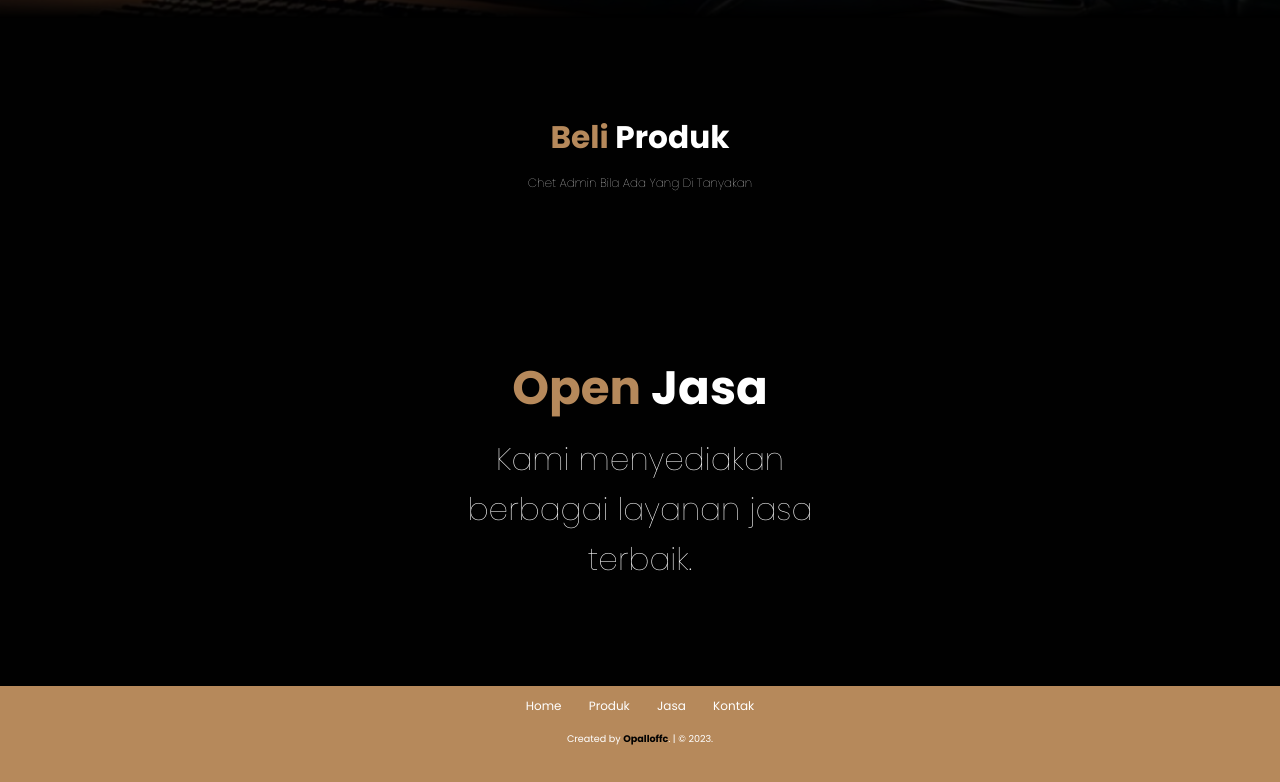
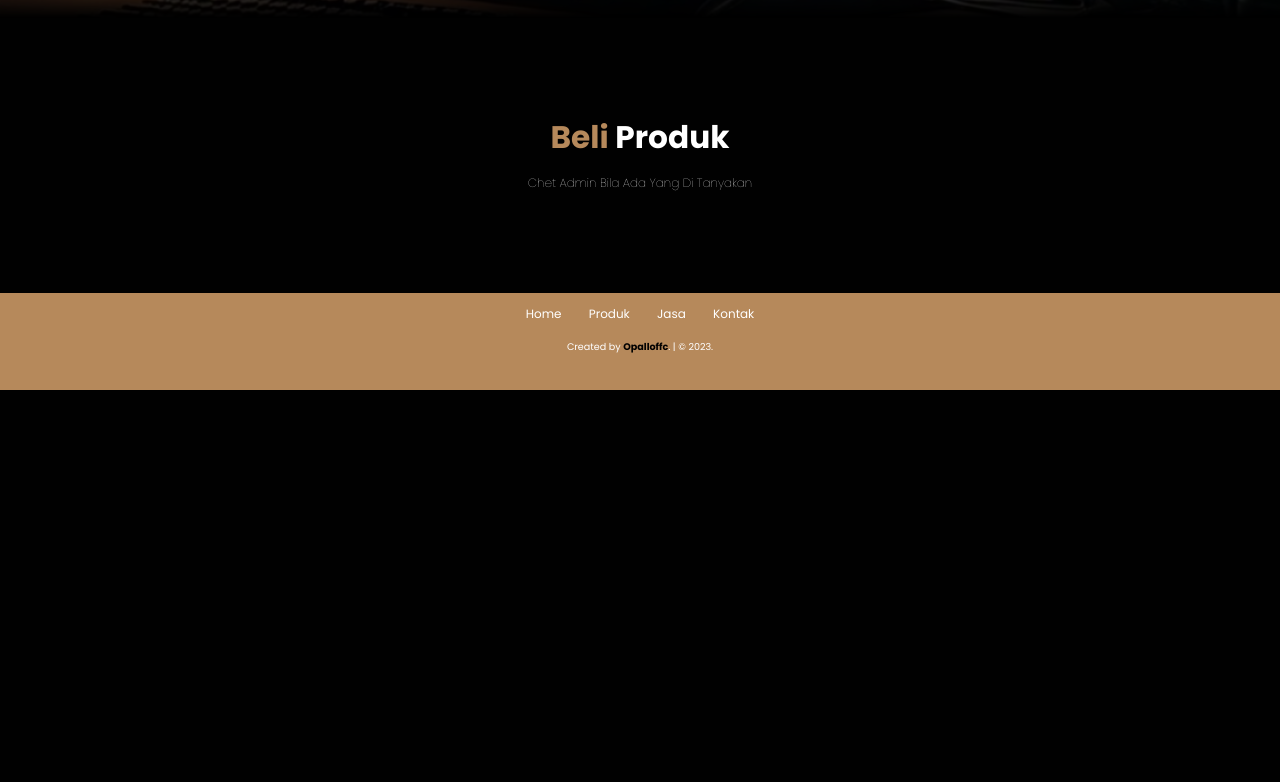
Before and after one commit to opalloffc/all-produk, a plain HTML site: page index.html in a window 1280 px wide. Shown: the part 782-1564 px from the top of the page. After the commit the page ends 1172 px from the top, so only its background shows below. Drawn offline with nearby package versions, Linux system fonts and the light colour scheme.

Commit message:
Update index.html

```diff
--- a/index.html
+++ b/index.html
@@ -246,7 +246,7 @@
     </div>
   </section>
   <!-- LIST JASA -->
-  <section class="services" id="services" x-data="products" x-init="fetchProducts()">
+<!--   <section class="services" id="services" x-data="products" x-init="fetchProducts()">
     <h2><span>Open</span> Jasa</h2>
     <p>Kami menyediakan berbagai layanan jasa terbaik.</p>
 
@@ -271,7 +271,7 @@
         </div>
       </template>
     </div>
-  </section>
+  </section> -->
   <!-- Products Section end -->
 
   <!-- Contact Section start -->
```
